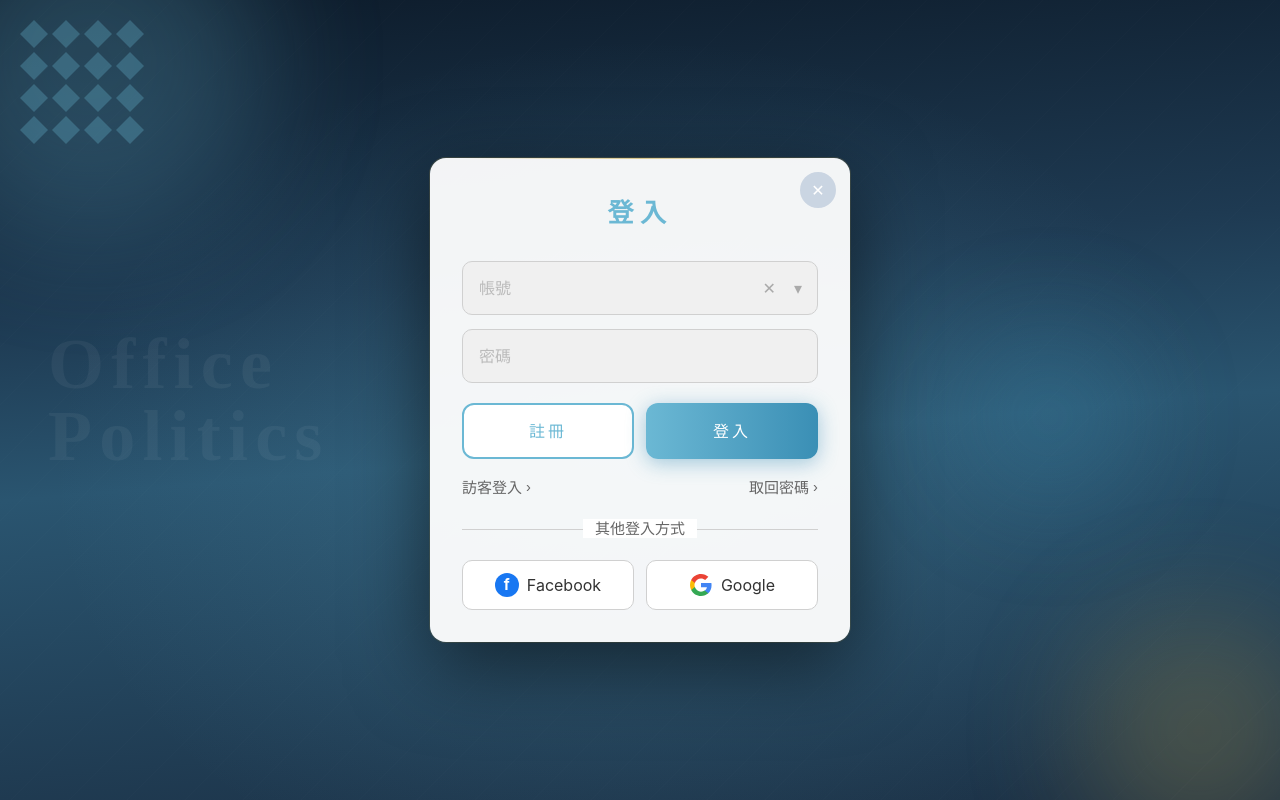
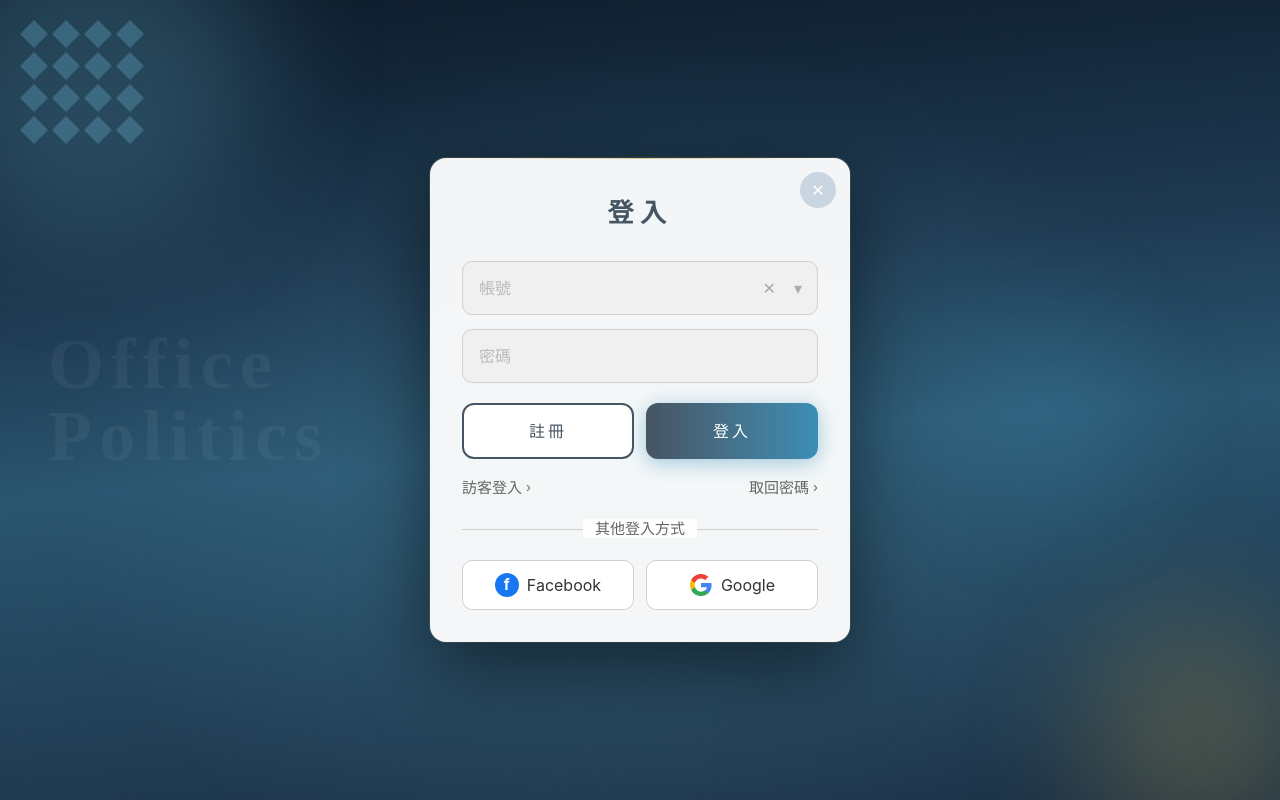
Before and after one commit to Office-Politics-Game/Office-Politics-Game, a Vue app: page /login in a window 1280 px wide. Built offline with nearby package versions, Linux system fonts and the light colour scheme.

Commit message:
style(login):修改登入頁面顏色樣式

```diff
--- a/src/components/LoginContent.vue
+++ b/src/components/LoginContent.vue
@@ -10,7 +10,7 @@
       ✕
     </button>
 
-    <h2 class="modalTitle text-center text-[26px] font-bold text-[#6bb8d4] tracking-[0.25em] mb-7 font-['Cinzel',serif]">登入</h2>
+    <h2 class="modalTitle text-center text-[26px] font-bold text-[#465563] tracking-[0.25em] mb-7 font-['Cinzel',serif]">登入</h2>
 
     <div class="field relative mb-3.5">
       <input
@@ -34,8 +34,8 @@
     </div>
 
     <div class="modalBtnRow grid grid-cols-2 gap-3 mt-5">
-      <button class="btn btnRegister rounded-xl border-2 border-[#6bb8d4] bg-white text-[#6bb8d4] font-bold text-lg uppercase tracking-[0.18em] py-3.5">註冊</button>
-      <button class="btn btnLogin rounded-xl bg-linear-to-r from-[#6bb8d4] to-[#3a8fb5] text-white font-bold text-lg uppercase tracking-[0.18em] py-3.5 shadow-[0_4px_20px_rgba(58,143,181,0.45)]">登入</button>
+      <button class="btn btnRegister rounded-xl border-2 border-[#465563] bg-white text-[#465563] font-bold text-lg uppercase tracking-[0.18em] py-3.5">註冊</button>
+      <button class="btn btnLogin rounded-xl bg-linear-to-r from-[#465563] to-[#3a8fb5] text-white font-bold text-lg uppercase tracking-[0.18em] py-3.5 shadow-[0_4px_20px_rgba(58,143,181,0.45)]">登入</button>
     </div>
 
     <div class="modalLinkRow flex justify-between mt-4.5 text-[#666666] text-sm">
@@ -45,7 +45,7 @@
 
     <div class="divider relative my-5 text-center text-sm text-[#666666]">
       <div class="absolute inset-x-0 top-1/2 h-px bg-[#d0d0d0]"></div>
-      <span class="relative bg-white px-3">其他登入方式</span>
+      <span class="relative bg-white/95 px-3">其他登入方式</span>
     </div>
 
     <div class="modalSocialRow grid grid-cols-2 gap-3">
```
